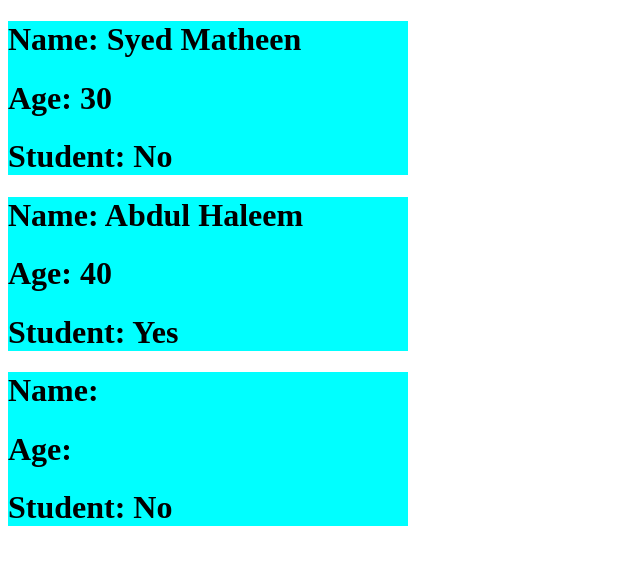
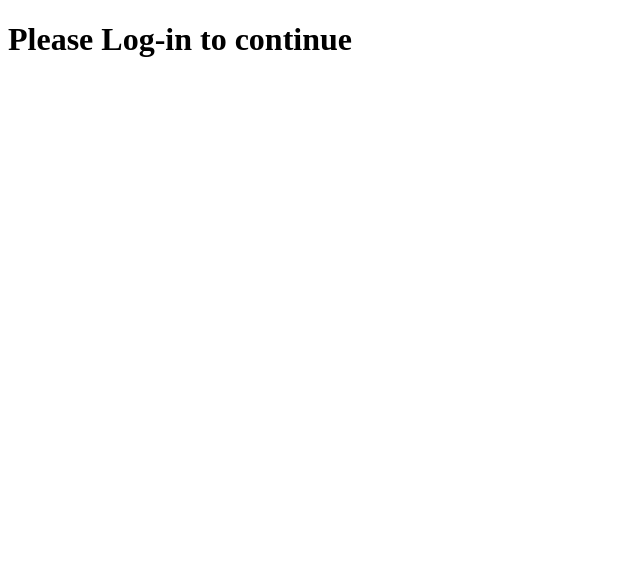
Before and after one commit to syedmatheen05/React-App, a React (Vite) app: page / in a window 1280 px wide. Shown: the top 564 px of the page, without its empty margins (0-640 px from the left). Built offline with nearby package versions, Linux system fonts and the light colour scheme.

Commit message:
added conditional rendering in my react app

```diff
--- a/src/App.jsx
+++ b/src/App.jsx
@@ -1,12 +1,9 @@
-import Student from "./student";
+import UserGreeting from './userGreeting.jsx'
 function App(){
   return(
     <>
-      <Student name="Syed Matheen" age={30} isStudent={false}></Student>
-      <Student name="Abdul Haleem" age={40} isStudent={true}></Student>
-      <Student />
+    <UserGreeting isLoggedIn={false} username="syedmatheen" />
     </>
-
   );
 }
 export default App
--- a/src/student.jsx
+++ /dev/null
@@ -1,21 +0,0 @@
-import propTypes from 'prop-types'
-function Student(props){
-    return(
-        <div className="student">
-            <h1>Name: {props.name}</h1>
-            <h1>Age: {props.age}</h1>
-            <h1>Student: {props.isStudent ? "Yes": "No"}</h1>
-        </div>
-    );
-}
-Student.propTypes={
-    name: propTypes.string,
-    age: propTypes.number,
-    isStudent: propTypes.bool
-}
-Student.defaultProps = {
-    name: "Guest",
-    age: 0,
-    isStudent: false
-}
-export default Student
--- /dev/null
+++ b/src/userGreeting.jsx
@@ -0,0 +1,17 @@
+import PropTypes from "prop-types";
+function UserGreeting(props){
+    if(props.isLoggedIn){
+        return(<h1>Welcome {props.username}</h1>);
+    }
+    return(<h1>Please Log-in to continue</h1>);
+
+}
+UserGreeting.propTypes = {
+    isLoggedIn: PropTypes.bool,
+    username: PropTypes.string,
+}
+UserGreeting.defaultProps = {
+    isLoggedIn: false,
+    username: "Guest"
+}
+export default UserGreeting
```
